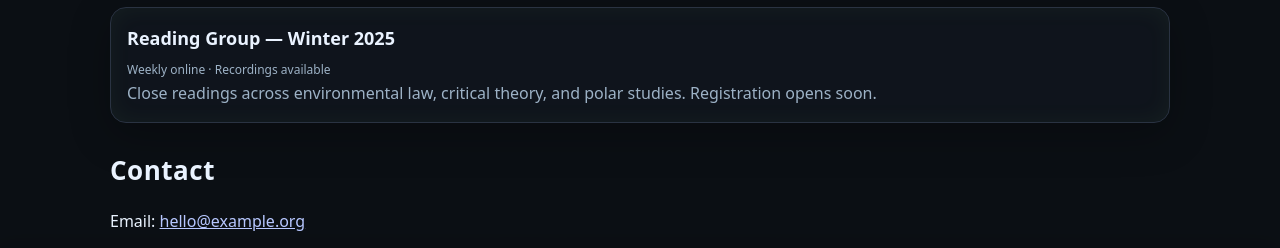
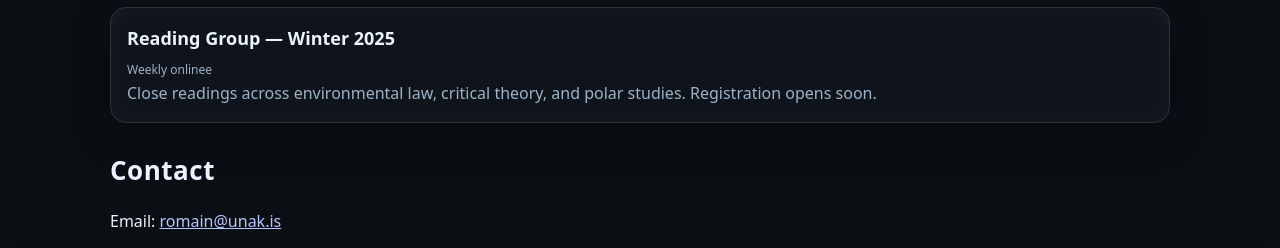
Before and after one commit to ArceePolar/CritPolJur, a plain HTML site: page index.html in a window 1280 px wide. Shown: the part 1385-1633 px from the top of the page. Drawn offline with Linux system fonts and the light colour scheme.

Commit message:
Update index.html

```diff
--- a/index.html
+++ b/index.html
@@ -297,7 +297,7 @@ html = r"""<!doctype html>
       <h2 id="events-title">Events</h2>
       <article class="card">
         <h3>Reading Group — Winter 2025</h3>
-        <p class="meta">Weekly online · Recordings available</p>
+        <p class="meta">Weekly onlinee</p >
         <p>Close readings across environmental law, critical theory, and polar studies. Registration opens soon.</p>
       </article>
     </section>
@@ -305,7 +305,7 @@ html = r"""<!doctype html>
     <!-- Contact -->
     <section id="contact" aria-labelledby="contact-title">
       <h2 id="contact-title">Contact</h2>
-      <p>Email: <a href="mailto:hello@example.org">hello@example.org</a></p>
+      <p>Email: <a href="mailto:romain@unak.is">romain@unak.is</a></p>
     </section>
   </main>
 
```
